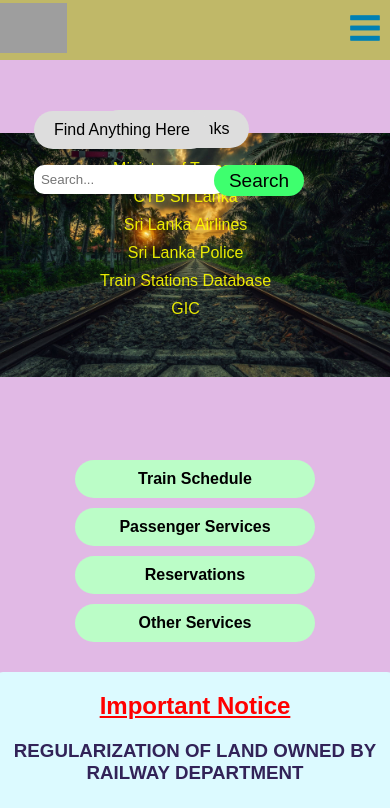
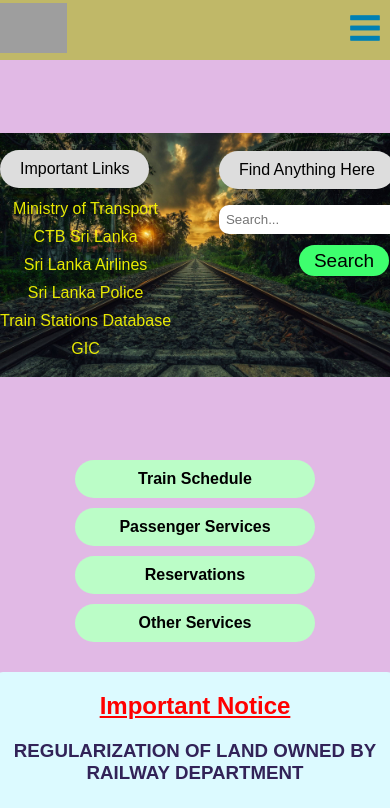
Before and after one commit to nilupul-madhusanka/sri-lanka-railway-by-nms, a React (Create React App) app: page / in a window 390 px wide. Shown: the top 808 px of the page. Built offline with nearby package versions, Linux system fonts and the light colour scheme; grey boxes are pictures that could not be loaded.

Commit message:
Update styles.css

```diff
--- a/src/components/styles.css
+++ b/src/components/styles.css
@@ -75,7 +75,7 @@ header .logo img {
     background-color: rgb(4, 32, 45);
     text-align: center;
     overflow-x: hidden;
-    z-index: 1000;
+    z-index: 100;
   }
   .header-list ul {
     display: flex;
@@ -200,7 +200,26 @@ header .logo img {
   color: #ffffff;
 }
 
-
+@media (max-width: 425px){
+  .main-images{
+    position: relative;
+  }
+  .important-links{
+    position: absolute;
+    top: 70px;
+    left: 0;
+  }
+  .search-bar{
+    position: absolute;
+    top: 55px;
+    right: -5px;
+  }
+  .search-bar form button{
+    position: absolute;
+    top: 110px;
+    left: 80px;
+  }
+}
 
 .services-links {
   display: flex;
```
